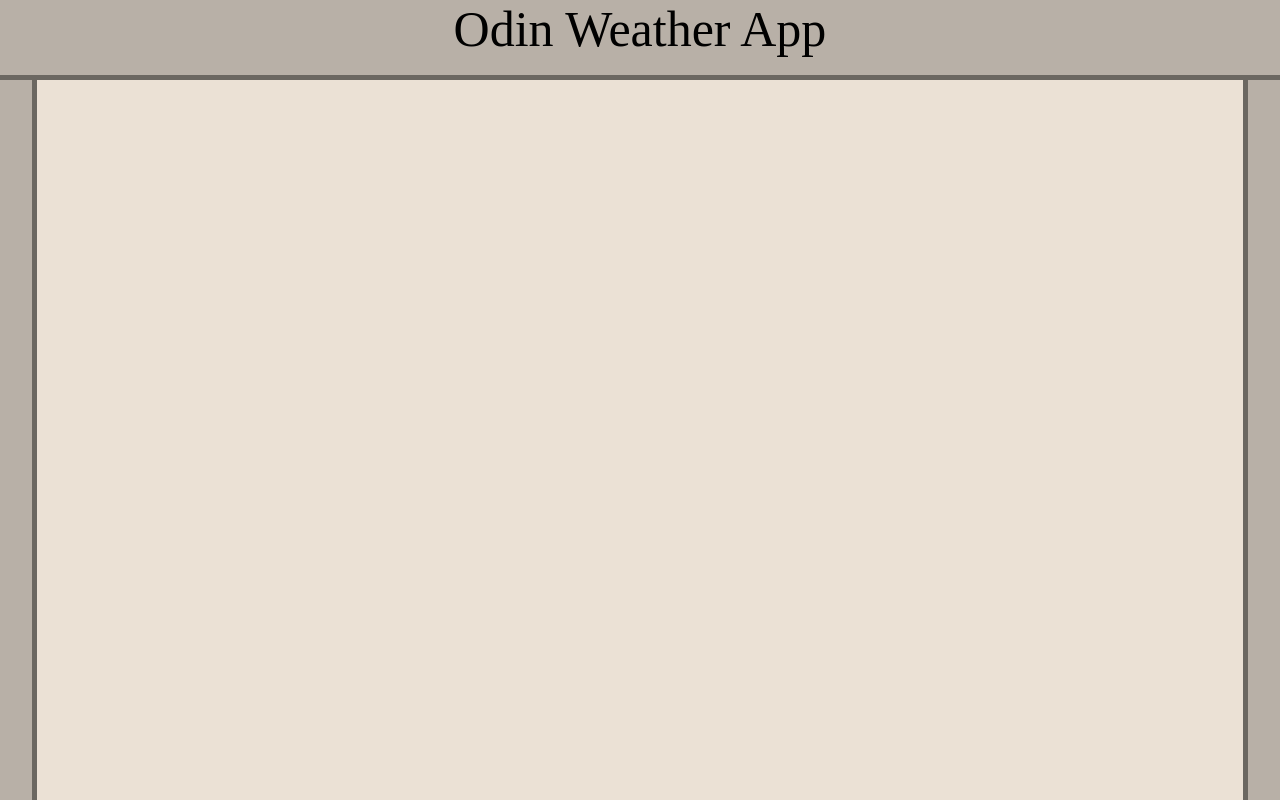
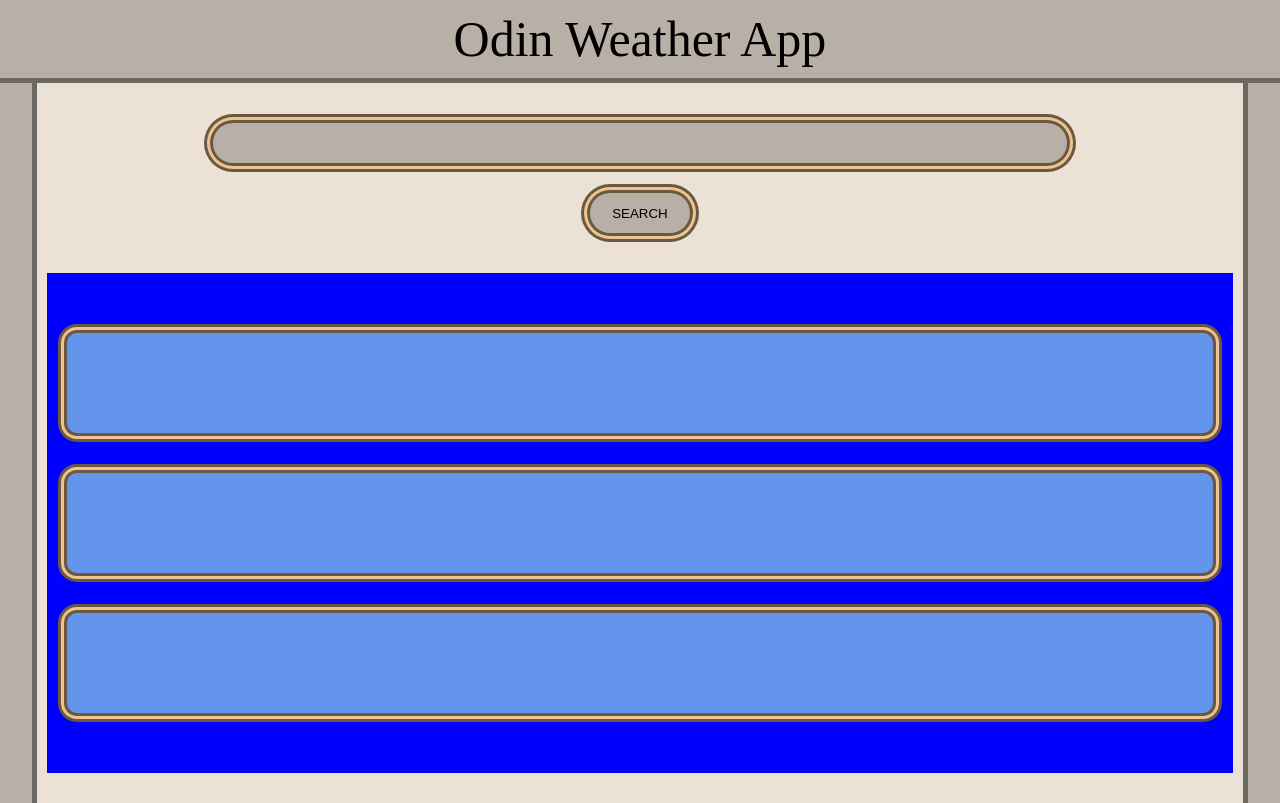
Before and after one commit to rwalsh221/odin_react_weather_app, a React (Create React App) app in the folder odin_weather_app/: page / in a window 1280 px wide. Built offline with nearby package versions, Linux system fonts and the light colour scheme; a web font is replaced by a local one.

Commit message:
initial style for searchbar and weather output

```diff
--- a/odin_weather_app/src/App.css
+++ b/odin_weather_app/src/App.css
@@ -48,8 +48,7 @@ body {
 }
 
 .App {
-  /* min-height: max-content; */
-  background-color: red;
+  height: 100%;
 }
 
 /* a:active,
--- a/odin_weather_app/src/Variables.css
+++ b/odin_weather_app/src/Variables.css
@@ -0,0 +1,8 @@
+:root {
+  --main-bg-color-grey-light: #ebe1d5;
+  --main-bg-color-grey: #b8b0a7;
+  --main-bg-color-grey-dark: #6b6761;
+
+  --sec-bg-color-brown: #6b5841;
+  --sec-bg-color-sand: #edc491;
+}
--- a/odin_weather_app/src/components/Header/Header.module.css
+++ b/odin_weather_app/src/components/Header/Header.module.css
@@ -4,3 +4,7 @@
   border-bottom: 5px solid #6b6761;
   min-height: 10vh;
 }
+
+.mainHeading {
+  padding: 1rem;
+}
--- a/odin_weather_app/src/components/Main/Main.js
+++ b/odin_weather_app/src/components/Main/Main.js
@@ -5,7 +5,17 @@ import classes from './Main.module.css';
 const main = (props) => {
   return (
     <main className={classes.main}>
-      <div className={classes.weatherContainer}></div>
+      <div className={classes.innerContainer}>
+        <div className={classes.locationSearch}>
+          <input className={classes.locationSearchInput}></input>
+          <button className={classes.locationSearchBtn}>SEARCH</button>
+        </div>
+        <div className={classes.weatherContainer}>
+          <div className={classes.weatherLocation}></div>
+          <div className={classes.weatherLocation}></div>
+          <div className={classes.weatherLocation}></div>
+        </div>
+      </div>
     </main>
   );
 };
--- a/odin_weather_app/src/components/Main/Main.module.css
+++ b/odin_weather_app/src/components/Main/Main.module.css
@@ -3,11 +3,69 @@
   background-color: #b8b0a7;
 }
 
-.weatherContainer {
+.innerContainer {
   margin: 0 auto;
   width: 95%;
   min-height: inherit;
   border-left: 5px solid #6b6761;
   border-right: 5px solid #6b6761;
   background-color: #ebe1d5;
+  padding: 1rem;
 }
+
+.locationSearch {
+  background-color: var(--main-bg-color-grey-light);
+  /* background-color: red; */
+
+  height: max-content;
+  width: 90%;
+  margin: 2rem auto;
+  display: flex;
+  align-items: center;
+  justify-content: center;
+  flex-direction: column;
+}
+
+.locationSearchInput {
+  background-color: var(--main-bg-color-grey);
+  padding: 0 5rem;
+  width: 80%;
+  height: 4rem;
+  margin: 1rem;
+  border-radius: 2rem;
+  outline: none;
+  border: none;
+  box-shadow: 0px 0px 0px 0.3rem var(--sec-bg-color-brown),
+    0px 0px 0px 0.6rem var(--sec-bg-color-sand),
+    0px 0px 0px 0.9rem var(--sec-bg-color-brown);
+}
+
+.locationSearchBtn {
+  margin: 2rem;
+  height: 4rem;
+  width: 10rem;
+  border-radius: 2rem;
+  border: none;
+  box-shadow: 0px 0px 0px 0.3rem var(--sec-bg-color-brown),
+    0px 0px 0px 0.6rem var(--sec-bg-color-sand),
+    0px 0px 0px 0.9rem var(--sec-bg-color-brown);
+  background-color: var(--main-bg-color-grey);
+}
+
+.weatherContainer {
+  background-color: blue;
+  width: 100%;
+  padding: 2rem;
+  height: max-content;
+}
+
+.weatherLocation {
+  width: 100%;
+  height: 10rem;
+  background-color: cornflowerblue;
+  margin: 4rem auto;
+  border-radius: 1rem;
+  box-shadow: 0px 0px 0px 0.3rem var(--sec-bg-color-brown),
+    0px 0px 0px 0.6rem var(--sec-bg-color-sand),
+    0px 0px 0px 0.9rem var(--sec-bg-color-brown);
+}
```
